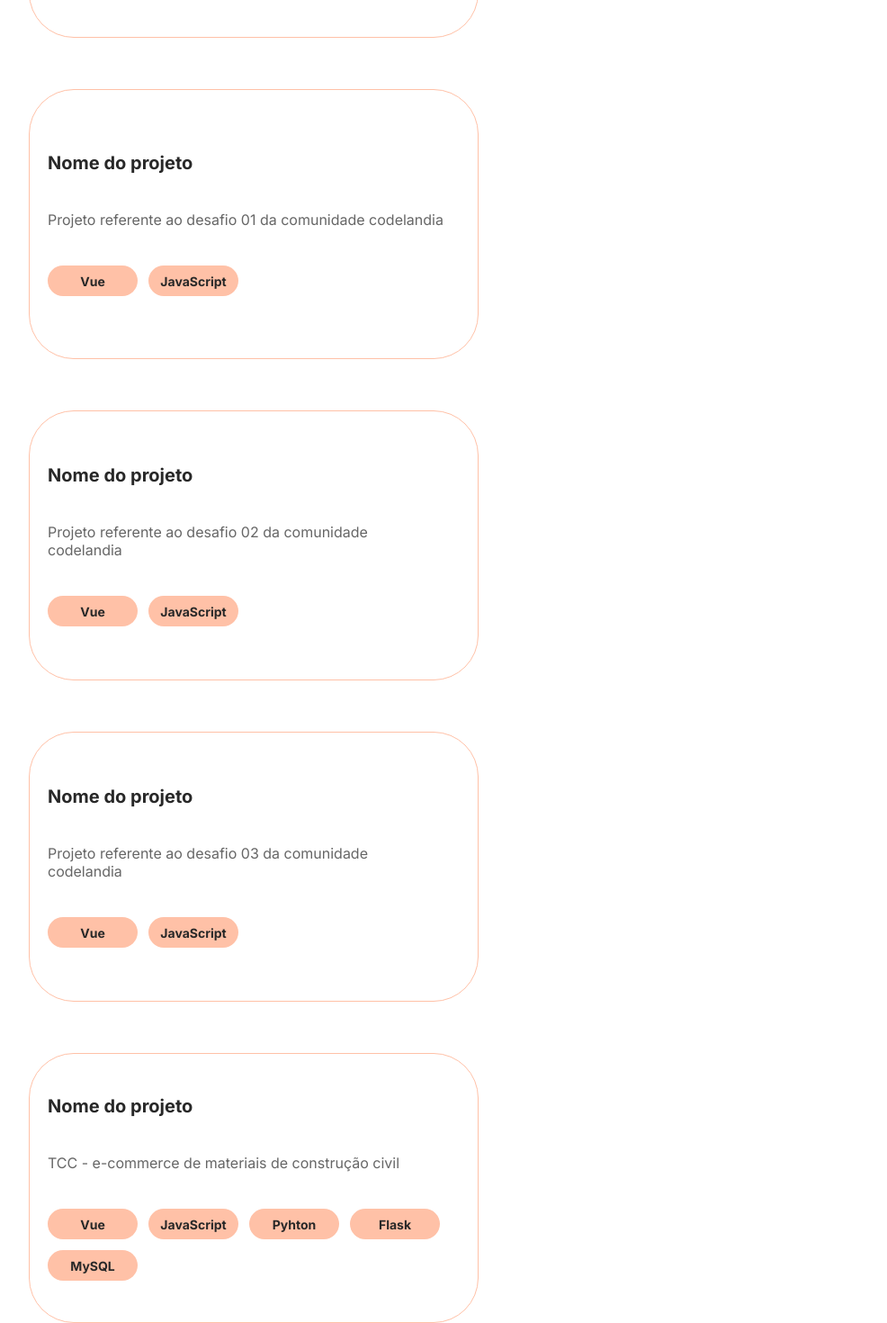
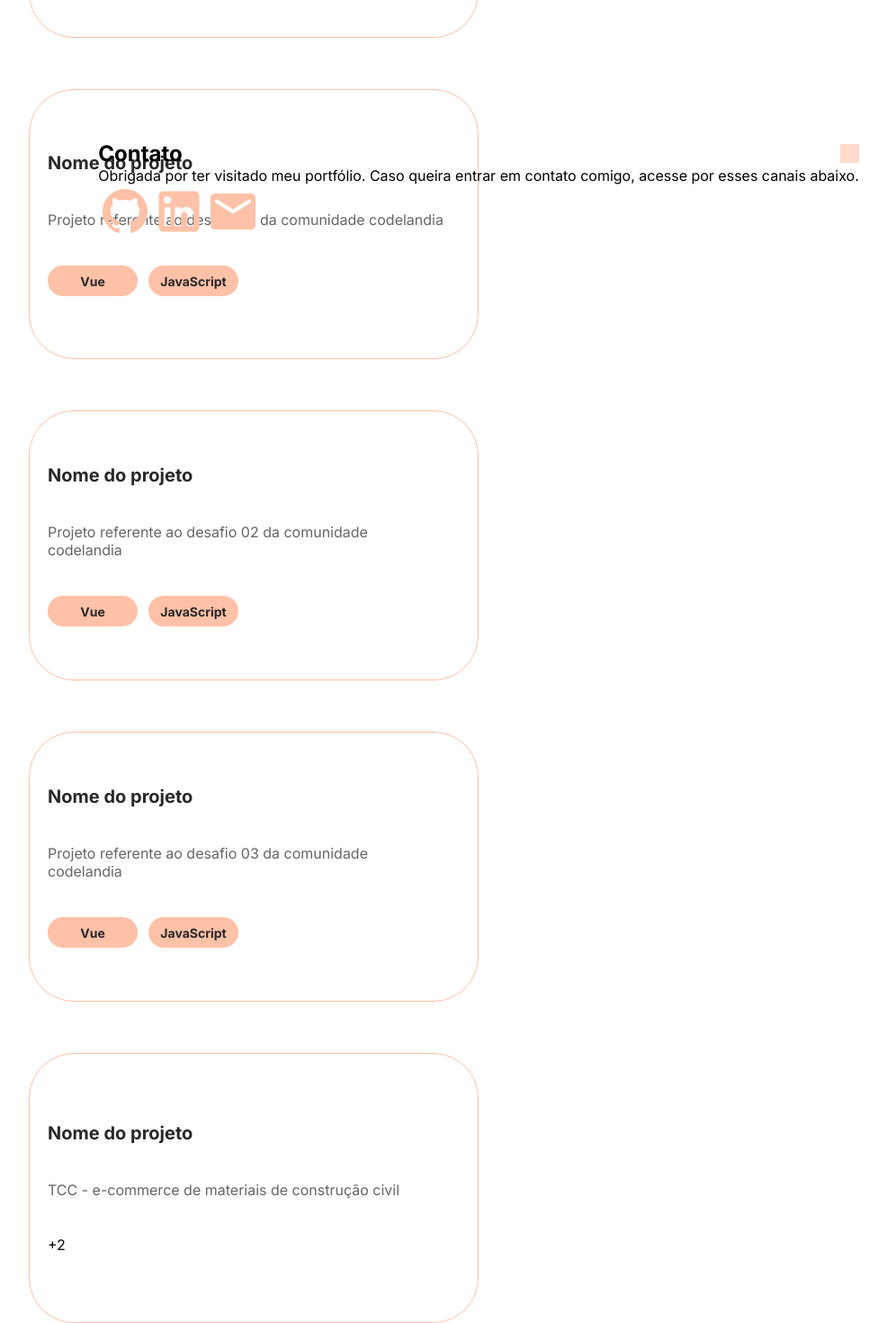
Before and after one commit to alexiamelhado18/portifolio_alexia, a Next.js app in the folder frontend/: page / in a window 1280 px wide. Shown: the part 3572-5042 px from the top of the page at 90% size, without its empty margins (108-1094 px from the left). Built offline with nearby package versions, Linux system fonts and the light colour scheme.

Commit message:
feat: adicionado estrutura da sessao contato/ ajuste na estrutura de repetiçao da sessao projeto

```diff
--- a/frontend/src/app/page.tsx
+++ b/frontend/src/app/page.tsx
@@ -3,6 +3,7 @@
 import { useEffect, useState } from "react";
 //estilização
 import "./style.css";
+import Link from "next/link";
 
 interface Project {
   link: string,
@@ -209,11 +210,18 @@ export default function Home() {
                   <div>
                     {
                       project.techs.map((tech: string) => {
-                        return <div>
-                          <span title={tech}>{tech}</span>
-                        </div>
+                        return (
+                          project.techs.length <= 3 && (
+                            <div>
+                              <span title={tech}>{tech}</span>
+                            </div>
+                          ))
                       })
                     }
+                    {
+                      project.techs.length > 3 && <p>+{project.techs.length - 3}</p>
+                    }
+
                   </div>
                 </div>
               })
@@ -221,7 +229,24 @@ export default function Home() {
 
           </div>
         </div>
-
+      </section>
+      <section id="section__contato">
+        <div>
+          <h2>Contato</h2>
+          <div className="div__quadrado"></div>
+        </div>
+        <p>Obrigada por ter visitado meu portfólio. Caso queira entrar em contato comigo, acesse por esses canais abaixo.</p>
+        <div>
+          <Link href={"#"}>
+            <img src="/assets/images/png/github.png" alt="" />
+          </Link>
+          <Link href={"#"}>
+            <img src="/assets/images/png/linkedin.png" alt="" />
+          </Link>
+          <Link href={"#"}>
+            <img src="/assets/images/png/email.png" alt="" />
+          </Link>
+        </div>
       </section>
     </>
   );
```
